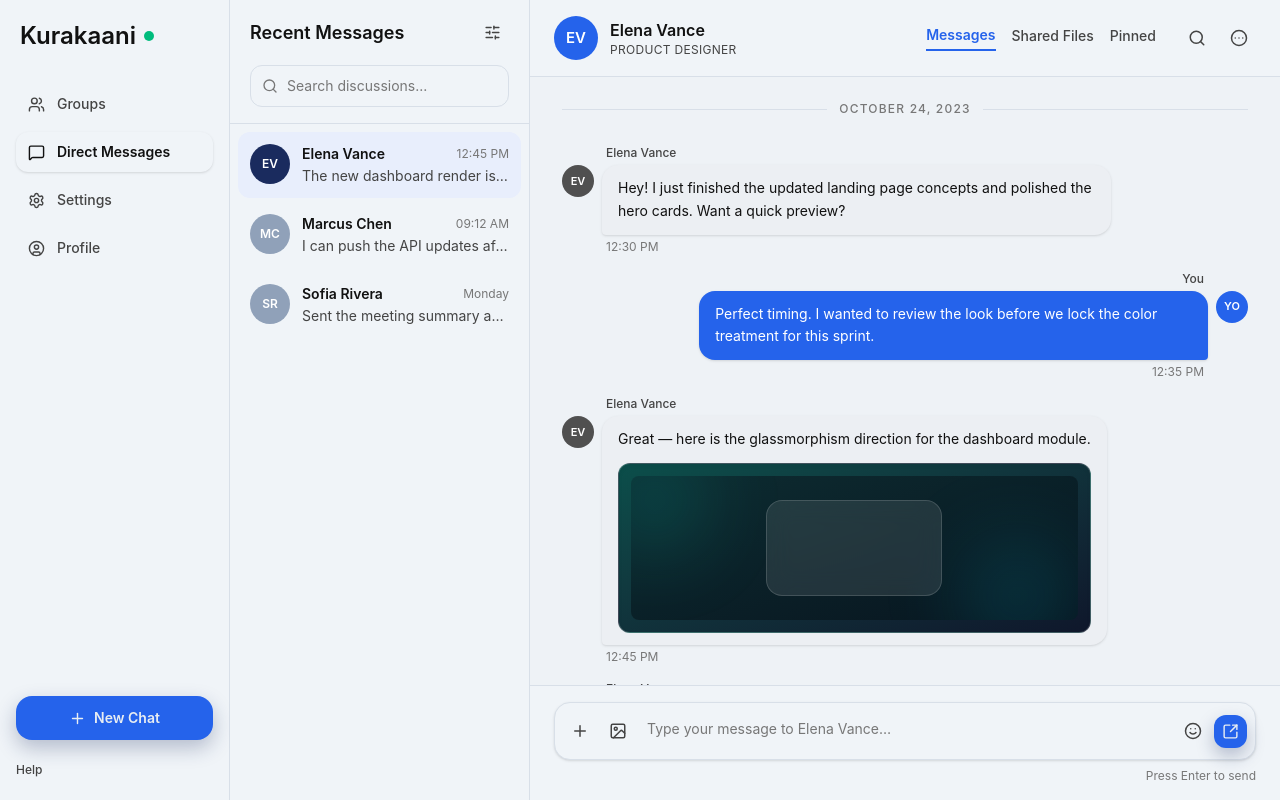
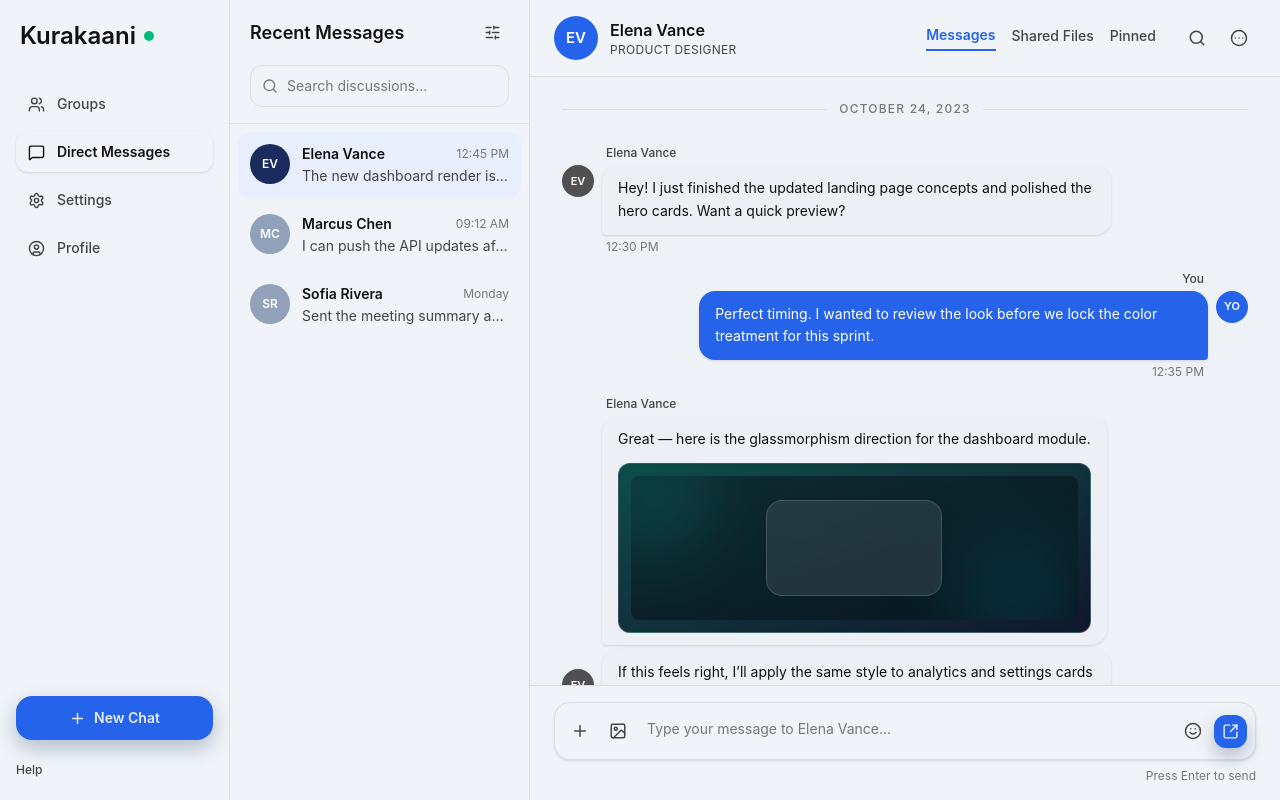
Before and after one commit to aabhiojha/kurakaani-frontend, a React (Vite) app: page / in a window 1280 px wide. Built offline with nearby package versions, Linux system fonts and the light colour scheme.

Commit message:
chat message hover details

```diff
--- a/src/components/chat/ChatMessage.tsx
+++ b/src/components/chat/ChatMessage.tsx
@@ -2,14 +2,19 @@ import type { Message } from '../../types/chat'
 
 type ChatMessageProps = {
 	message: Message
+	isGroupedWithPrevious: boolean
+	isGroupedWithNext: boolean
 }
 
-export function ChatMessage({ message }: ChatMessageProps) {
+export function ChatMessage({ message, isGroupedWithPrevious, isGroupedWithNext }: ChatMessageProps) {
 	const isRight = message.side === 'right'
 
 	return (
-		<div className={`flex ${isRight ? 'justify-end' : 'justify-start'}`}>
+		<div className={`flex ${isRight ? 'justify-end' : 'justify-start'} ${isGroupedWithPrevious ? 'mt-1' : 'mt-4'}`}>
 			<div className={`flex max-w-[80%] items-start gap-2 ${isRight ? 'flex-row-reverse' : 'flex-row'}`}>
+				{isGroupedWithNext ? (
+					<div className="h-8 w-8 shrink-0" />
+				) : (
 					<div
 						className={`mt-5 flex h-8 w-8 shrink-0 items-center justify-center overflow-hidden rounded-full text-[11px] font-semibold text-white ${
 							isRight ? 'bg-[var(--bubble-sent)]' : 'bg-[#505050]'
@@ -17,8 +22,10 @@ export function ChatMessage({ message }: ChatMessageProps) {
 					>
 						{message.senderAvatar}
 					</div>
+				)}
 				<div className={`${isRight ? 'items-end' : 'items-start'} flex flex-col`}>
-					<span className="mb-1 px-1 text-xs font-medium text-[var(--text-secondary)]">{message.senderName}</span>
+					{!isGroupedWithPrevious && <span className="mb-1 px-1 text-xs font-medium text-[var(--text-secondary)]">{message.senderName}</span>}
+					<div className="group relative">
 						<div
 							className={`rounded-2xl px-4 py-3 text-sm leading-relaxed shadow-sm ${
 								isRight
@@ -37,7 +44,15 @@ export function ChatMessage({ message }: ChatMessageProps) {
 								</div>
 							)}
 						</div>
-					<span className="mt-1 px-1 text-xs text-[var(--text-muted)]">{message.timestamp}</span>
+						<div
+							className={`pointer-events-none absolute -top-8 z-10 whitespace-nowrap rounded-md border border-[var(--border)] bg-[var(--bg-surface)] px-2 py-1 text-[11px] text-[var(--text-secondary)] opacity-0 shadow-sm transition-opacity group-hover:opacity-100 ${
+								isRight ? 'right-0' : 'left-0'
+							}`}
+						>
+							{message.senderName} • {message.timestamp}
+						</div>
+					</div>
+					{!isGroupedWithNext && <span className="mt-1 px-1 text-xs text-[var(--text-muted)]">{message.timestamp}</span>}
 				</div>
 			</div>
 		</div>
--- a/src/components/chat/ChatView.tsx
+++ b/src/components/chat/ChatView.tsx
@@ -72,9 +72,14 @@ export function ChatView({ conversation, messages, onSendMessage }: ChatViewProp
 					<div className="h-px flex-1 bg-[var(--border)]" />
 				</div>
 
-				<div className="space-y-4">
-					{messages.map((message) => (
-						<ChatMessage key={message.id} message={message} />
+				<div>
+					{messages.map((message, index) => (
+						<ChatMessage
+							key={message.id}
+							message={message}
+							isGroupedWithPrevious={messages[index - 1]?.side === message.side}
+							isGroupedWithNext={messages[index + 1]?.side === message.side}
+						/>
 					))}
 				</div>
 			</div>
```
Lines whose indentation alone changed are shown as unchanged.
